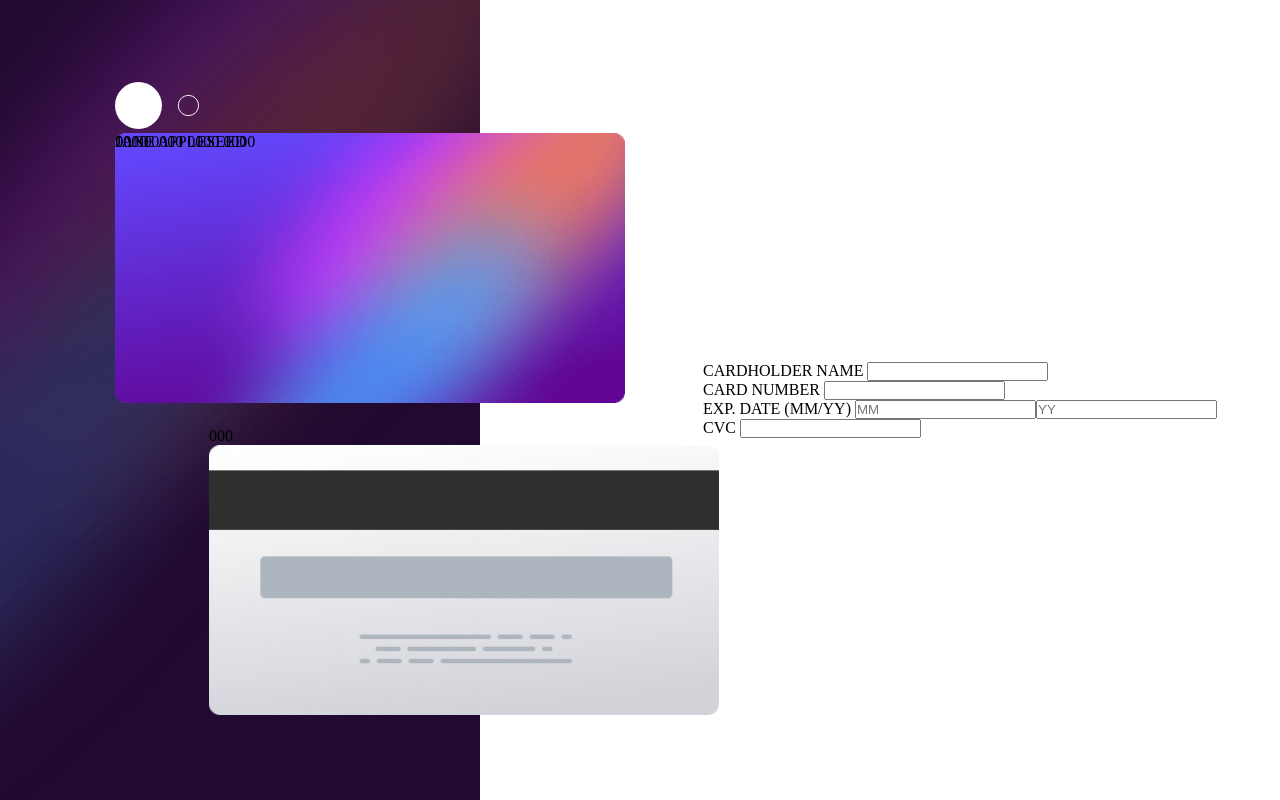
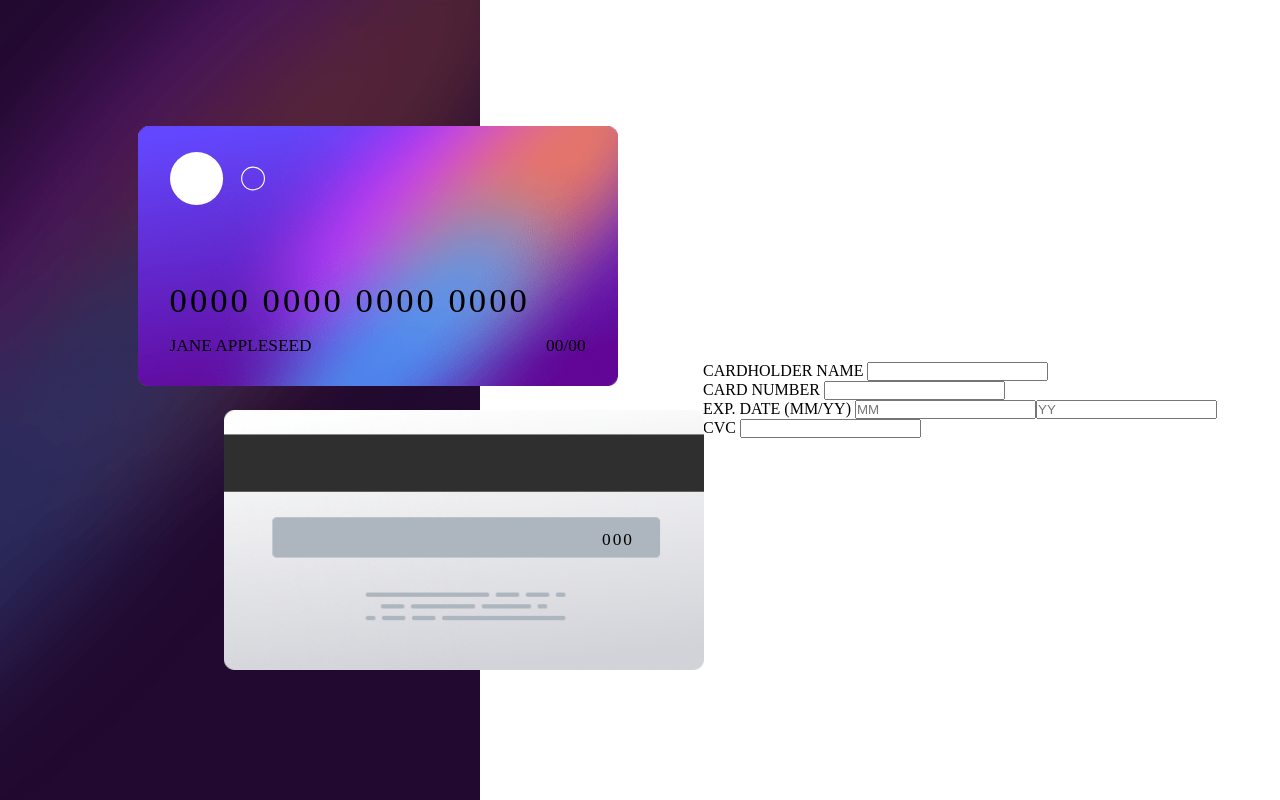
Before and after one commit to LucasVerasAquino/Card, a plain HTML site: page index.html in a window 1280 px wide. Drawn offline with Linux system fonts and the light colour scheme.

Commit message:
card adjustments

```diff
--- a/style.css
+++ b/style.css
@@ -34,32 +34,52 @@ body {
 }
 
 .front-card-container > .front-card {
-    width: 510px;
-    height: 270px;
+    width: 480px;
+    height: 260px;
 }
 
 .back-card-container > .back-card {
-    width: 510px;
-    height: 270px;
+    width: 480px;
+    height: 260px;
 }
 
-.left-side > .card-logo {
-    top: 50px;
-    width: 100px;
+.card-logo {
+    top: 26px;
+    left: 32px;
+    width: 95px;
     position: absolute;
 }
 
 .card-number {
+    top: 155px;
+    left: 32px;
     position: absolute;
+    font-size: 26pt;
+    letter-spacing: 3px;
 }
 
 .card-owner-name {
     position: absolute;
+    left: 32px;
+    top: 210px;
+    font-size: 13pt;
 }
 
 .card-expiration-date {
     position: absolute;
+    top: 210px;
+    right: 32px;
+    font-size: 13pt;
 }
+
+.card-security-code {
+    position: absolute;
+    top: 120px;
+    right: 70px;
+    font-size: 13pt;
+    letter-spacing: 2px;
+}
+
 /* RIGHT-SIDE */
 .right-side {
     height: 100vh;
```
